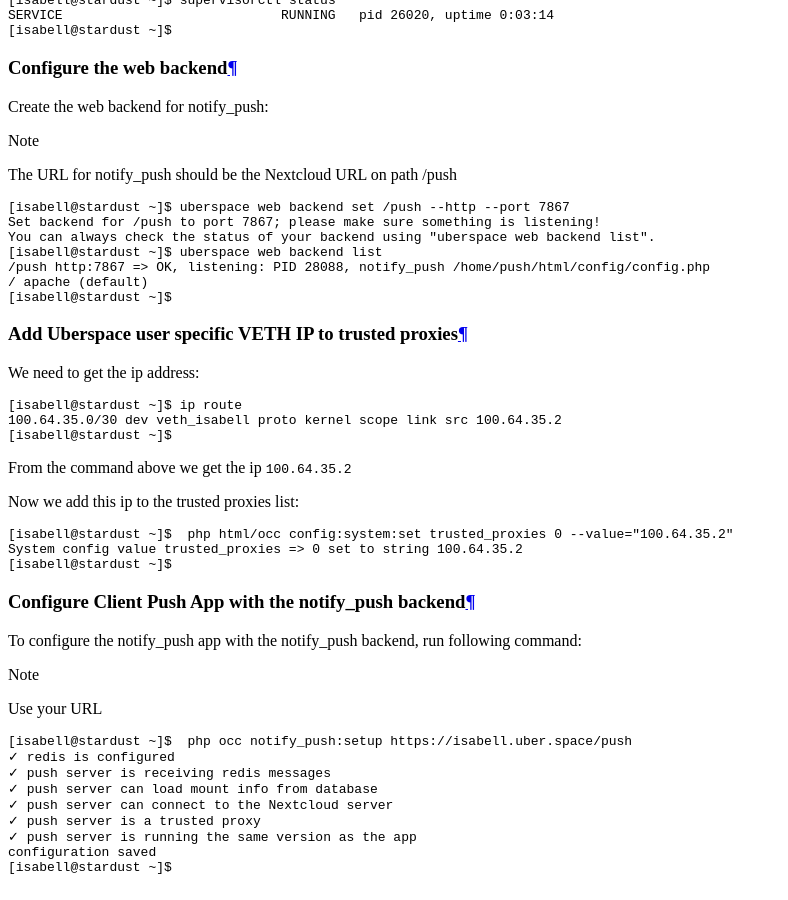
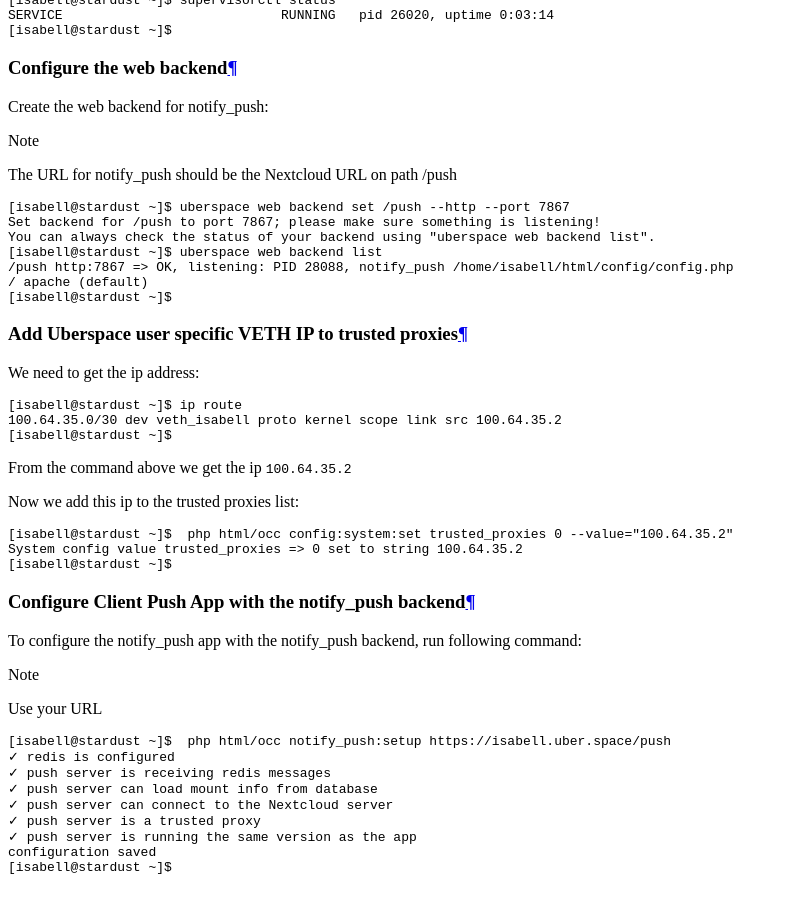
Before and after one commit to Uberspace/lab, a Sphinx documentation site: the page built from source/guide_notify_push.rst, in a window 1280 px wide and 900 px high, scrolled down 5631 px. Shown: the whole window, without its empty margins (0-788 px from the left). Built offline with Sphinx 7.4.7 and the Read the Docs theme 2.0.0, drawn with Linux system fonts in a browser that asks for light colours.

Commit message:
Fixes from pascoda review

```diff
--- a/source/guide_notify_push.rst
+++ b/source/guide_notify_push.rst
@@ -93,7 +93,7 @@
     Set backend for /push to port 7867; please make sure something is listening!
     You can always check the status of your backend using "uberspace web backend list".
     [isabell@stardust ~]$ uberspace web backend list
-    /push http:7867 => OK, listening: PID 28088, notify_push /home/push/html/config/config.php
+    /push http:7867 => OK, listening: PID 28088, notify_push /home/isabell/html/config/config.php
     / apache (default)
     [isabell@stardust ~]$
 
@@ -129,7 +129,7 @@
 
 .. code-block:: console
 
-    [isabell@stardust ~]$  php occ notify_push:setup https://isabell.uber.space/push
+    [isabell@stardust ~]$  php html/occ notify_push:setup https://isabell.uber.space/push
     ✓ redis is configured
     ✓ push server is receiving redis messages
     ✓ push server can load mount info from database
```
